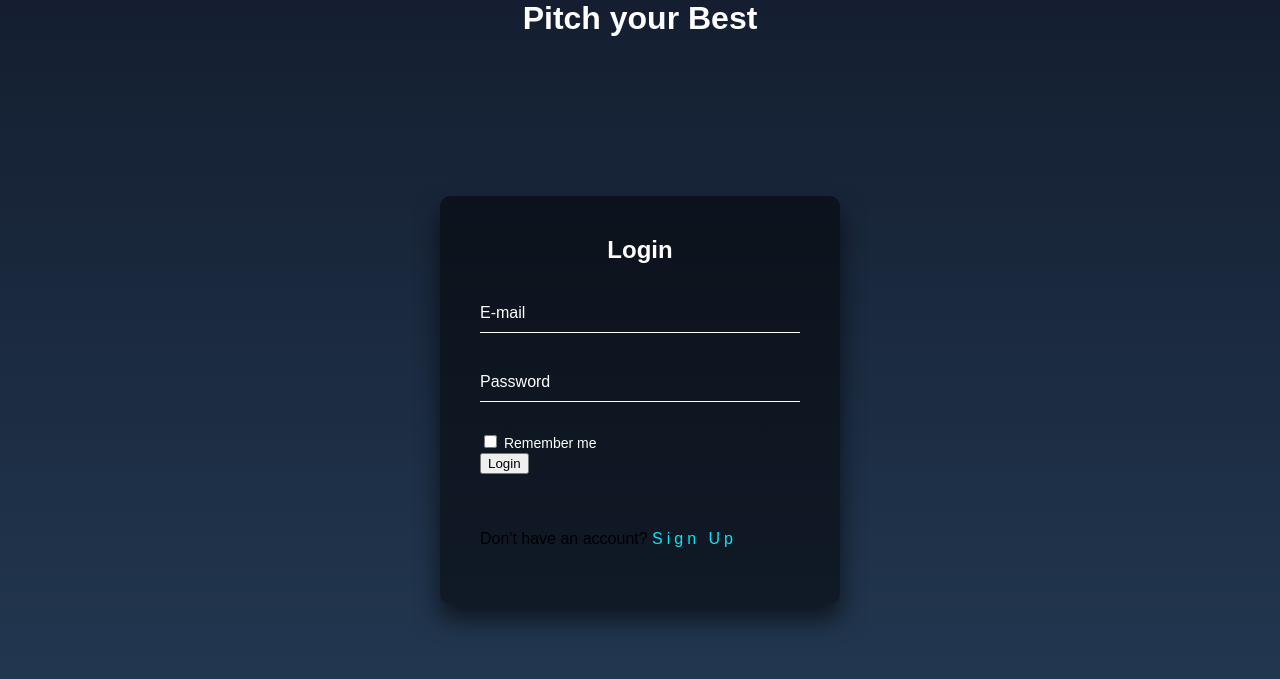
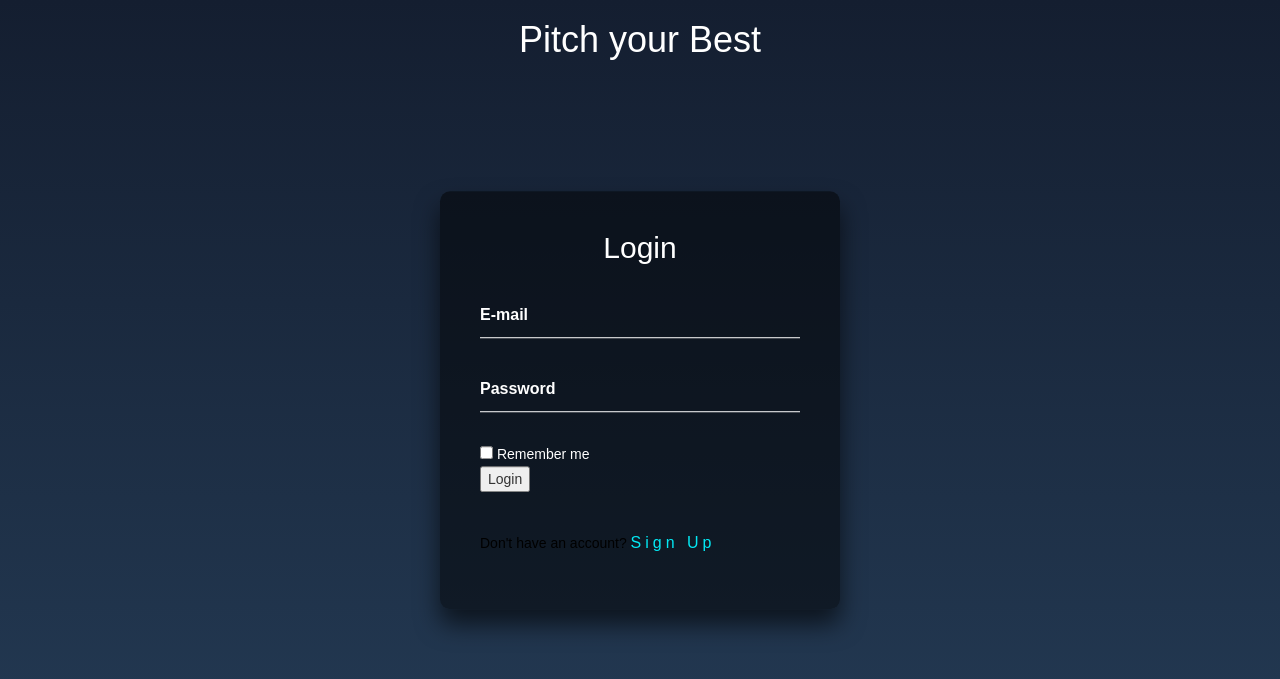
Before and after one commit to sircollo/Pitched, a Flask app: page / in a window 1280 px wide. Shown: the top 679 px of the page. Run offline with Flask 2, Linux system fonts and the light colour scheme; some libraries are stand-ins or nearby versions.

Commit message:
This will restructure how login page is being rendered

```diff
--- a/app/templates/auth/login.html
+++ b/app/templates/auth/login.html
@@ -1,5 +1,5 @@
 {% import 'bootstrap/wtf.html' as wtf%}
-<!-- <link rel="stylesheet" href="https://maxcdn.bootstrapcdn.com/bootstrap/3.4.1/css/bootstrap.min.css"> -->
+<link rel="stylesheet" href="https://maxcdn.bootstrapcdn.com/bootstrap/3.4.1/css/bootstrap.min.css">
 <link rel="stylesheet" href="{{url_for('static',filename='css/style.css')}}">
 
 <div class="login">
@@ -23,6 +23,7 @@
       {{login_form.submit}}
       {% for message in get_flashed_messages() %}
     <div class="alert alert-danger">
+      <button type="button" class="close" data-dismiss="alert">&times;</button>
     {{ message }}
     {% endfor %}
     <p>Don't have an account? <a href="{{url_for('auth.register')}}">Sign Up</a></p>
```
